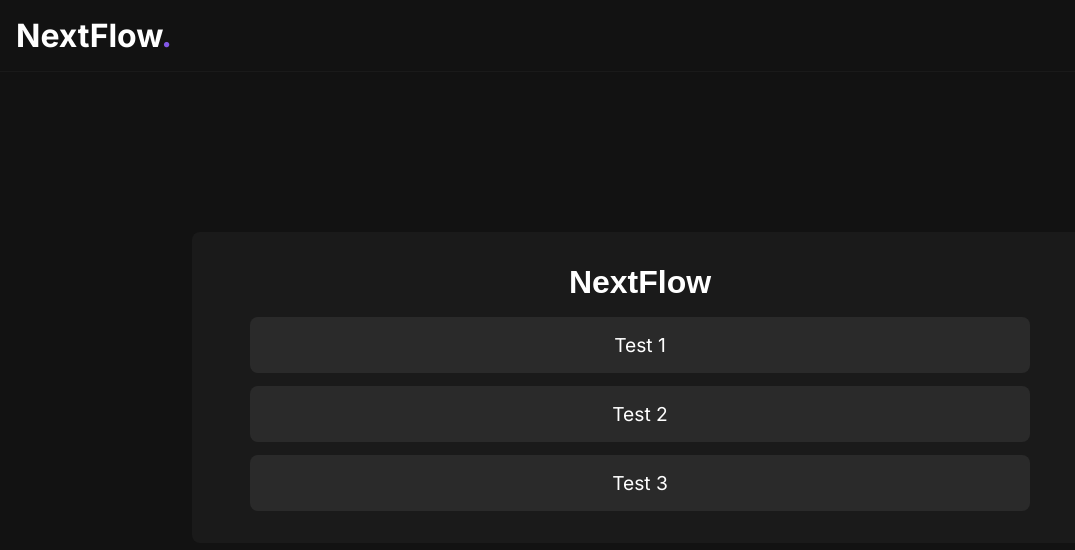
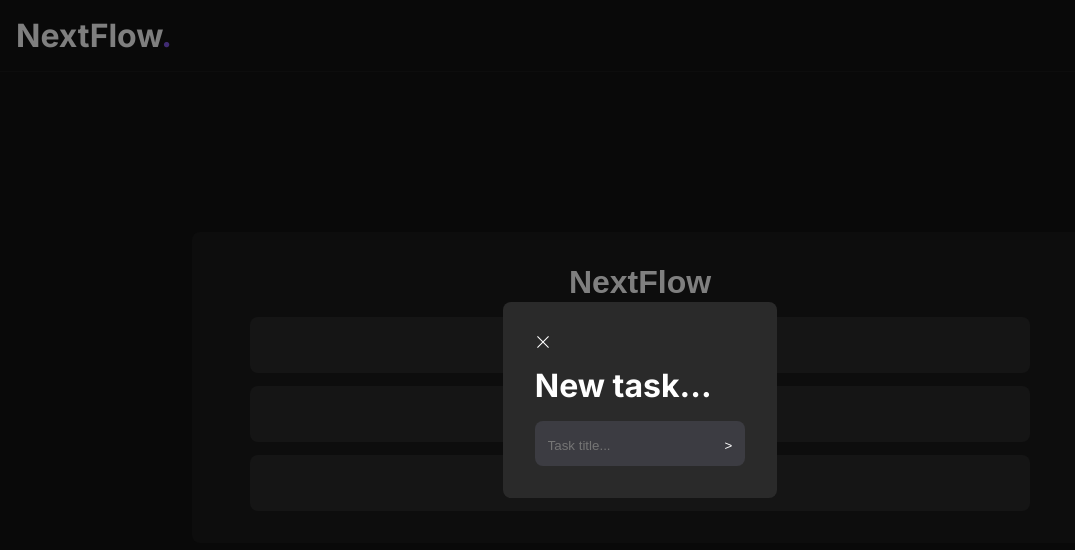
Before and after one commit to Furyforev3r/NextFlow, a Next.js app: page / in a window 1280 px wide. Shown: the top 550 px of the page, without its empty margins (0-1075 px from the left). Built offline with nearby package versions, Linux system fonts and the light colour scheme.

Commit message:
Add Task Toast

```diff
--- a/package.json
+++ b/package.json
@@ -17,6 +17,7 @@
     "react": "18.2.0",
     "react-beautiful-dnd": "^13.1.1",
     "react-dom": "18.2.0",
+    "react-icons": "^4.11.0",
     "typescript": "5.1.6"
   }
 }
--- a/src/app/page.module.css
+++ b/src/app/page.module.css
@@ -1,3 +1,47 @@
+.toastOverlay {
+    display: flex;
+    justify-content: center;
+    align-items: center;
+    position: fixed;
+    top: 0;
+    left: 0;
+    width: 100%;
+    height: 100%;
+    background-color: rgba(0, 0, 0, 0.5);
+    z-index: 999;
+}
+
+
+.toast {
+	display: flex;
+	flex-direction: column;
+	gap: 1rem;
+	padding: 2rem;
+	background: var(--background-elevated-highlight);
+	border-radius: 0.5rem;
+}
+
+.toastClose {
+	cursor: pointer;
+}
+
+.toast form {
+	cursor: pointer;
+	padding: 0.8rem;
+	background: var(--gray-color);
+	border-radius: 0.5rem;
+}
+
+.toast form input {
+	background: none;
+	border: none;
+}
+
+.toast form input:focus {
+	outline: none;
+	background: none;
+}
+
 .header {
 	padding: 1rem;
 	border-bottom: 0.1rem solid var(--background-highlight);
--- a/src/app/page.tsx
+++ b/src/app/page.tsx
@@ -3,11 +3,14 @@
 import styles from './page.module.css'
 import { Dispatch, SetStateAction, useState } from 'react'
 import { DragDropContext, Droppable, Draggable } from 'react-beautiful-dnd'
+import { RxCross1 } from 'react-icons/rx'
 
 export default function Home() {
 
   const [tasks, setTask]: [Array<string>, Dispatch<SetStateAction<string[]>>] = useState(['Test 1', 'Test 2', 'Test 3'])
   const [taskTitle, setTaskTitle]: [string, Dispatch<SetStateAction<string>>] = useState('NextFlow')
+  const [taskInput, setTaskInput]: [string, Dispatch<SetStateAction<string>>] = useState('')
+  const [isToastVisible, setToastVisible]: [boolean, Dispatch<SetStateAction<boolean>>] = useState(true)
 
   function handleOnDragEnd(result: any) {
     if (!result.destination) return
@@ -19,6 +22,18 @@ export default function Home() {
 
   return (
     <>
+      {isToastVisible ?
+        <div className={styles.toastOverlay}>
+          <div className={styles.toast}>
+            <RxCross1 className={styles.toastClose} onClick={() => setToastVisible(false)}/>
+            <h1>New task...</h1>
+            <form>
+              <input type="text" placeholder='Task title...' className={styles.toastInput} maxLength={20} value={taskInput} onChange={(e) => setTaskInput(e.target.value)}/>
+              <input type="submit" value=">" />
+            </form>
+          </div>
+        </div> : null
+        }
       <header className={styles.header}>
         <a href='https://github.com/furyforev3r/nextflow'><h1>NextFlow</h1></a>
       </header>
```
Also changed, not shown: 1 other file (tests, documents, lock files or other folders).
